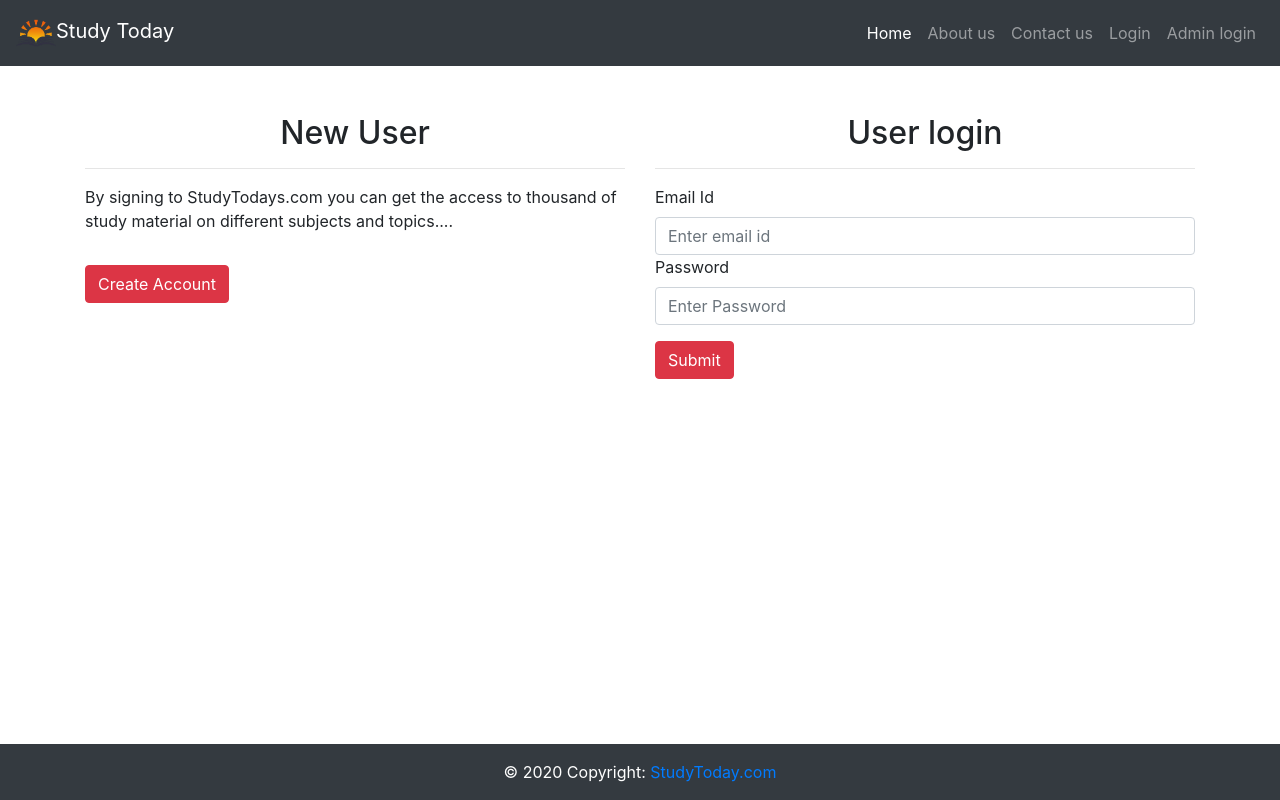
After one commit to cjocc/CONTENT_SHARING_SYSTEM, a Django app: page //login in a window 1280 px wide. The commit adds this page. Run offline with Django 3.2, Linux system fonts and the light colour scheme; some libraries are stand-ins or nearby versions.

Commit message:
added login page

```diff
--- a/CONTENT_SHARING_SYSTEM/urls.py
+++ b/CONTENT_SHARING_SYSTEM/urls.py
@@ -22,4 +22,5 @@ urlpatterns = [
     path('/about', views.about, name='about'),
     path('', views.index, name='index'),
     path('/contact', views.contact, name="contact"),
+    path('/login', views.login, name="login"),
 ]
--- a/NOTES/static/css/mystyle.css
+++ b/NOTES/static/css/mystyle.css
@@ -1,6 +1,10 @@
 html {
     position: relative;
     min-height: 100%;
+}
+.page-container {
+  position: relative;
+  min-height: 100vh;
 }
 .halfcircle{
     height: 75px;
@@ -18,7 +22,11 @@ html {
 }
 .b1 p{
     font-weight:bold ;
-
     font-family: 'Monotype Corsiva';
     text-align: center;
 }
+footer {
+  position: absolute;
+  bottom: 0;
+  width: 100%;
+}
--- a/NOTES/templates/Index.html
+++ b/NOTES/templates/Index.html
@@ -54,9 +54,9 @@
             </p>
         </div>
     </div>
-    <div class="bg-dark container-fluid pb-4"><
-    <h3 class="text-center text-danger mt-3">Just 4 steps away from knowledge</h3>
-    <div class="container mt-5 mr-5 ">
+    <div class="bg-dark "><
+    <h3 class="text-center text-danger">Just 4 steps away from knowledge</h3>
+    <div class="container pb-5 mr-5 ">
         <div class="row">
            <div class="col-sm-3 ">
                <div class="b1">
--- a/NOTES/templates/about.html
+++ b/NOTES/templates/about.html
@@ -47,9 +47,9 @@
             <img src="{% static '/images/about.png' %}">
         </div>
     </div>
-    <div class="container text-center mt-4">
-        <div class="row">
-           <div class="col-md-6">
+        <div class="container text-center mt-4">
+            <div class="row">
+               <div class="col-md-6">
                <h1>Our Mission</h1>
                <p>To provide quality study material to students</p>
            </div>
--- a/NOTES/templates/basic.html
+++ b/NOTES/templates/basic.html
@@ -28,6 +28,7 @@
     </style>
 </head>
 <body>
+<div class="page-container">
 <nav class="navbar navbar-expand-lg navbar-dark bg-dark">
     <a class="navbar-brand" href="#"><img src= '{% static '/images/logo.png' %}'  height='auto' width="40px" margin-left="10px"  >Study Today</a>
     <button class="navbar-toggler" type="button" data-toggle="collapse" data-target="#navbarSupportedContent"
@@ -48,7 +49,7 @@
                 <a class="nav-link" href="{% url 'contact' %}">Contact us</a>
             </li>
             <li class="nav-item">
-                <a class="nav-link" href="#">Login</a>
+                <a class="nav-link" href="{% url 'login' %}">Login</a>
             </li>
             <li class="nav-item">
                 <a class="nav-link" href="#">Admin login</a>
@@ -63,5 +64,6 @@
     <a href="https://StudyToday.com"> StudyToday.com</a>
   </div>
 </footer>
+</div>
 </body>
 </html>
--- /dev/null
+++ b/NOTES/templates/login.html
@@ -0,0 +1,66 @@
+{% extends 'basic.html' %}
+{% load static %}
+{% block title %} About us {% endblock %}
+{% block css %}
+.col-md-3
+        {
+            display: inline-block;
+            margin-left:-4px;
+        }
+        .carousel-indicators .active
+        {
+            background-color: blue;
+        }
+        .col-md-3 img
+        {
+            width:100%;
+            height:auto;
+        }
+        body .carousel-indicator li
+        {
+            background-color: blue;
+        }
+        body .carousel-indicators{
+            bottom: 0;
+        }
+        body .carousel-control-prev-icon,
+        body .carousel-control-next-icon{
+            background-color: blue;
+        }
+        body .no-padding{
+            padding-left: 0,
+            padding-right: 0;
+        }
+        .col-md-3 img{
+         width: 285px;
+         height: 250px;
+         }
+{% endblock %}
+{% block body %}
+  <div class="container  mt-5">
+        <div class="row mb-5">
+            <div class="col-md-6">
+            <h2 class="text-center">New User</h2>
+            <hr>
+            <p>
+                By signing to StudyTodays.com you can get the access to thousand
+                of study material on different subjects and topics....
+            </p>
+                <a href="#" class="btn btn-danger text-white text-center mt-3">Create Account</a>
+            </div>
+            <div class="col-md-6">
+                <h2 class="text-center">User login</h2>
+                <hr>
+                <form method="post">
+                    {% csrf_token %}
+                    <label> Email Id </label>
+                    <input type="email" name="email_id" class="form-control"   placeholder="Enter email id">
+                    <label> Password </label>
+                    <input type="password" name="passwd" class="form-control"  placeholder="Enter Password">
+                    <input type="submit" class="btn btn-danger text-white mt-3">
+                </form>
+
+            </div>
+        </div>
+  </div>
+{% endblock %}
--- a/NOTES/views.py
+++ b/NOTES/views.py
@@ -13,3 +13,7 @@ def index(request):
 
 def contact(request):
     return render(request, 'contact.html')
+
+
+def login(request):
+    return render(request, 'login.html')
```
